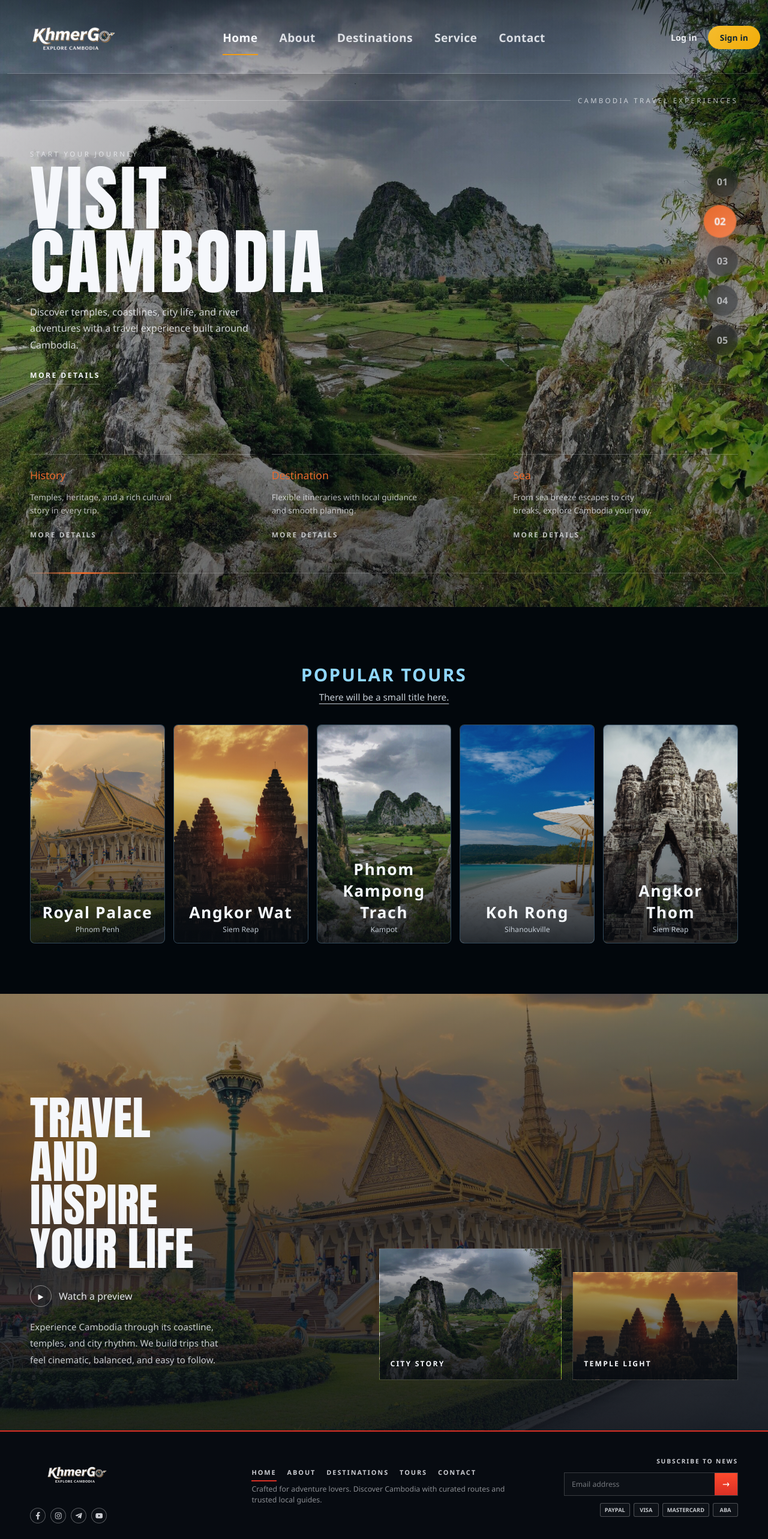
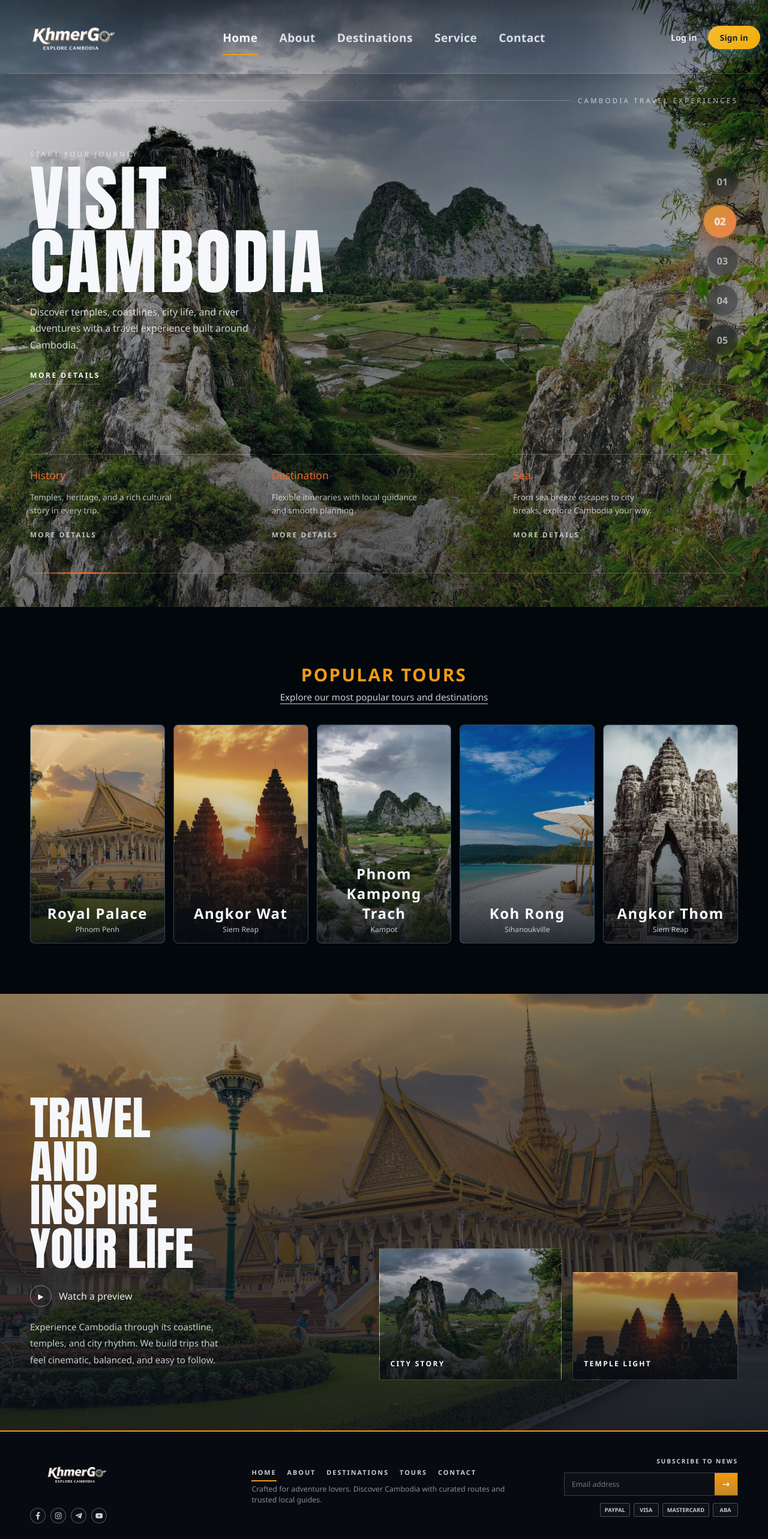
Before and after one commit to Sunhak17/KhmerGo, a React (Vite) app in the folder frontend/: page / in a window 1280 px wide. Shown: the top 2566 px of the page at 60% size. Built offline with nearby package versions, Linux system fonts and the light colour scheme.

Commit message:
Update style

```diff
--- a/frontend/src/components/PopularTours.jsx
+++ b/frontend/src/components/PopularTours.jsx
@@ -44,7 +44,7 @@ export default function PopularTours() {
     <section id="tours" className="popular-tours">
       <div className="container popular-tours-shell">
         <h2>Popular Tours</h2>
-        <p className="popular-tours-subtitle">There will be a small title here.</p>
+        <p className="popular-tours-subtitle">Explore our most popular tours and destinations</p>
 
         <div className="popular-tours-grid">
           {tours.map((tour) => (
--- a/frontend/src/styles/components/PopularTours.css
+++ b/frontend/src/styles/components/PopularTours.css
@@ -17,7 +17,7 @@
   text-transform: uppercase;
   letter-spacing: 0.08em;
   text-align: center;
-  color: #90d7ff;
+  color: #f09b12;
 }
 
 .popular-tours-subtitle {
@@ -68,7 +68,7 @@
 }
 
 .popular-tour-content h3 {
-  font-size: 1.65rem;
+  font-size: 1.5rem;
   letter-spacing: 0.06em;
   margin-bottom: 2px;
   color: #f4f8fc;
--- a/frontend/src/styles/layout/Footer.css
+++ b/frontend/src/styles/layout/Footer.css
@@ -1,6 +1,6 @@
 .footer {
   background: #070b11;
-  border-top: 2px solid #d93025;
+  border-top: 2px solid #f09b12;
   padding: 30px 0;
 }
 
@@ -50,7 +50,7 @@
 }
 
 .footer-social button:hover {
-  border-color: #d93025;
+  border-color: #f09b12;
   color: #ffffff;
   transform: translateY(-1px);
 }
@@ -83,7 +83,7 @@
   right: 0;
   bottom: -8px;
   height: 2px;
-  background: #d93025;
+  background: #f09b12;
   transform: scaleX(0);
   transform-origin: left;
   transition: transform 0.2s ease;
@@ -140,7 +140,7 @@
 .footer-subscribe button {
   border: 0;
   width: 38px;
-  background: linear-gradient(180deg, #ff4a2d, #d93025);
+  background: linear-gradient(180deg, #f09b12, #c68627);
   color: #ffffff;
   font-size: 1rem;
   cursor: pointer;
--- a/frontend/src/styles/layout/Hero.css
+++ b/frontend/src/styles/layout/Hero.css
@@ -142,7 +142,7 @@
 
 .hero-steps button.is-active {
   color: var(--text);
-  background: linear-gradient(135deg, rgba(233, 106, 44, 0.98), rgba(255, 131, 77, 0.9));
+  background: linear-gradient(135deg, #d29431fa, rgba(255, 131, 77, 0.9));
   transform: translateX(-4px) scale(1.05);
   box-shadow: 0 14px 30px rgba(233, 106, 44, 0.34), 0 10px 24px rgba(0, 0, 0, 0.28);
 }
--- a/frontend/src/styles/pages/Contact.css
+++ b/frontend/src/styles/pages/Contact.css
@@ -80,7 +80,7 @@
 
 .contact-form-card input:focus,
 .contact-form-card textarea:focus {
-  border-color: #f2ac08;
+  border-color: #f09b12;
   box-shadow: 0 0 0 3px rgba(242, 172, 8, 0.24);
 }
 
@@ -99,7 +99,7 @@
   font-weight: 700;
   letter-spacing: 0.02em;
   color: #fff;
-  background: linear-gradient(135deg, #f4bc2f, #f2ac08);
+  background: linear-gradient(135deg, #f09b12, #c68627);
   color: #131d2a;
   cursor: pointer;
   transition: transform 0.2s ease, filter 0.2s ease;
@@ -140,7 +140,7 @@
   align-items: center;
   justify-content: center;
   color: #111a25;
-  background: #f4bc2f;
+  background: #f09b12;
   font-size: 0.72rem;
   flex: 0 0 auto;
 }
--- a/frontend/src/views/Contact.jsx
+++ b/frontend/src/views/Contact.jsx
@@ -83,14 +83,14 @@ export default function Contact() {
                   <span><FaMapMarkerAlt /></span>
                   <div>
                     <h3>Address</h3>
-                    <p>Raja Koha No. 121</p>
+                    <p>Phnom Penh, Cambodia</p>
                   </div>
                 </div>
                 <div className="contact-detail-item">
                   <span><FaMobileAlt /></span>
                   <div>
                     <h3>Mobile</h3>
-                    <p>+1 (309) 785 945</p>
+                    <p>+855 12 345 678</p>
                   </div>
                 </div>
                 <div className="contact-detail-item">
--- a/frontend/src/views/destination/Destinations.jsx
+++ b/frontend/src/views/destination/Destinations.jsx
@@ -2,7 +2,7 @@ import React from "react";
 import Navbar from "../../layout/Navbar";
 import Footer from "../../layout/Footer";
 import ProvinceGrid from "./ProvinceGrid";
-import { provinceData } from "./destinationData";
+import { provinceData } from "../../data/destinationData";
 import "../../styles/pages/destination/Destinations.css";
 
 export default function Destinations() {
--- a/frontend/src/views/destination/PlaceCards.jsx
+++ b/frontend/src/views/destination/PlaceCards.jsx
@@ -1,6 +1,6 @@
 import React from "react";
 import { Link } from "react-router-dom";
-import { slugify } from "./destinationData";
+import { slugify } from "../../data/destinationData";
 import "../../styles/pages/destination/PlaceCards.css";
 
 export default function PlaceCards({ province, onSelectPlace, activePlaceName }) {
--- a/frontend/src/views/destination/PlacePage.jsx
+++ b/frontend/src/views/destination/PlacePage.jsx
@@ -2,7 +2,7 @@ import React, { useLayoutEffect } from "react";
 import { Link, useParams } from "react-router-dom";
 import Navbar from "../../layout/Navbar";
 import Footer from "../../layout/Footer";
-import { getPlaceBySlug, getProvinceById, provinceData } from "./destinationData";
+import { getPlaceBySlug, getProvinceById, provinceData } from "../../data/destinationData";
 import "../../styles/pages/destination/PlacePage.css";
 
 export default function PlacePage() {
--- a/frontend/src/views/destination/ProvincePage.jsx
+++ b/frontend/src/views/destination/ProvincePage.jsx
@@ -3,7 +3,7 @@ import { Link, useParams } from "react-router-dom";
 import Navbar from "../../layout/Navbar";
 import Footer from "../../layout/Footer";
 import PlaceCards from "./PlaceCards";
-import { getProvinceById, provinceData } from "./destinationData";
+import { getProvinceById, provinceData } from "../../data/destinationData";
 import "../../styles/pages/destination/ProvincePage.css";
 
 export default function ProvincePage() {
```
Also changed, not shown: frontend/src/data/destinationData.js (renamed from frontend/src/views/destination/destinationData.js, +5 -5 lines).
